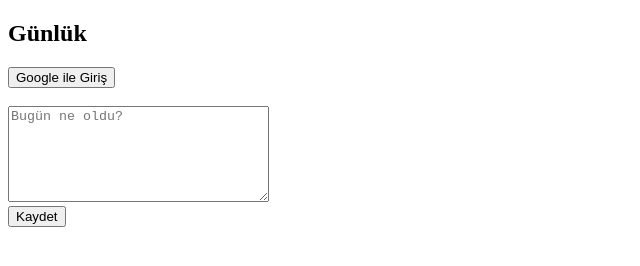
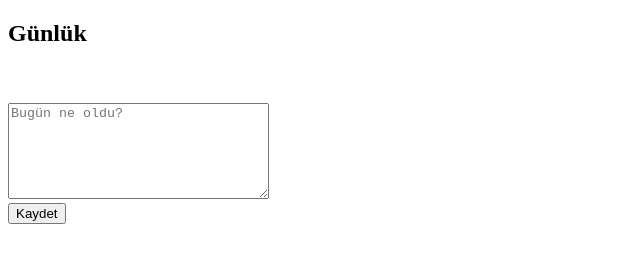
Before and after one commit to altaybozkurt/improved-adventure, a plain HTML site: page index.html in a window 1280 px wide. Shown: the whole page, without its empty margins (0-640 px from the left). Drawn offline with Linux system fonts and the light colour scheme.

Commit message:
Update index.html

```diff
--- a/index.html
+++ b/index.html
@@ -7,7 +7,7 @@
 </head>
 <body>
   <h2>Günlük</h2>
-  <button id="loginBtn">Google ile Giriş</button><br><br>
+  <br><br>
   <textarea id="content" placeholder="Bugün ne oldu?" rows="6" cols="30"></textarea><br>
   <button id="saveBtn">Kaydet</button>
   <div id="entries"></div>
```
